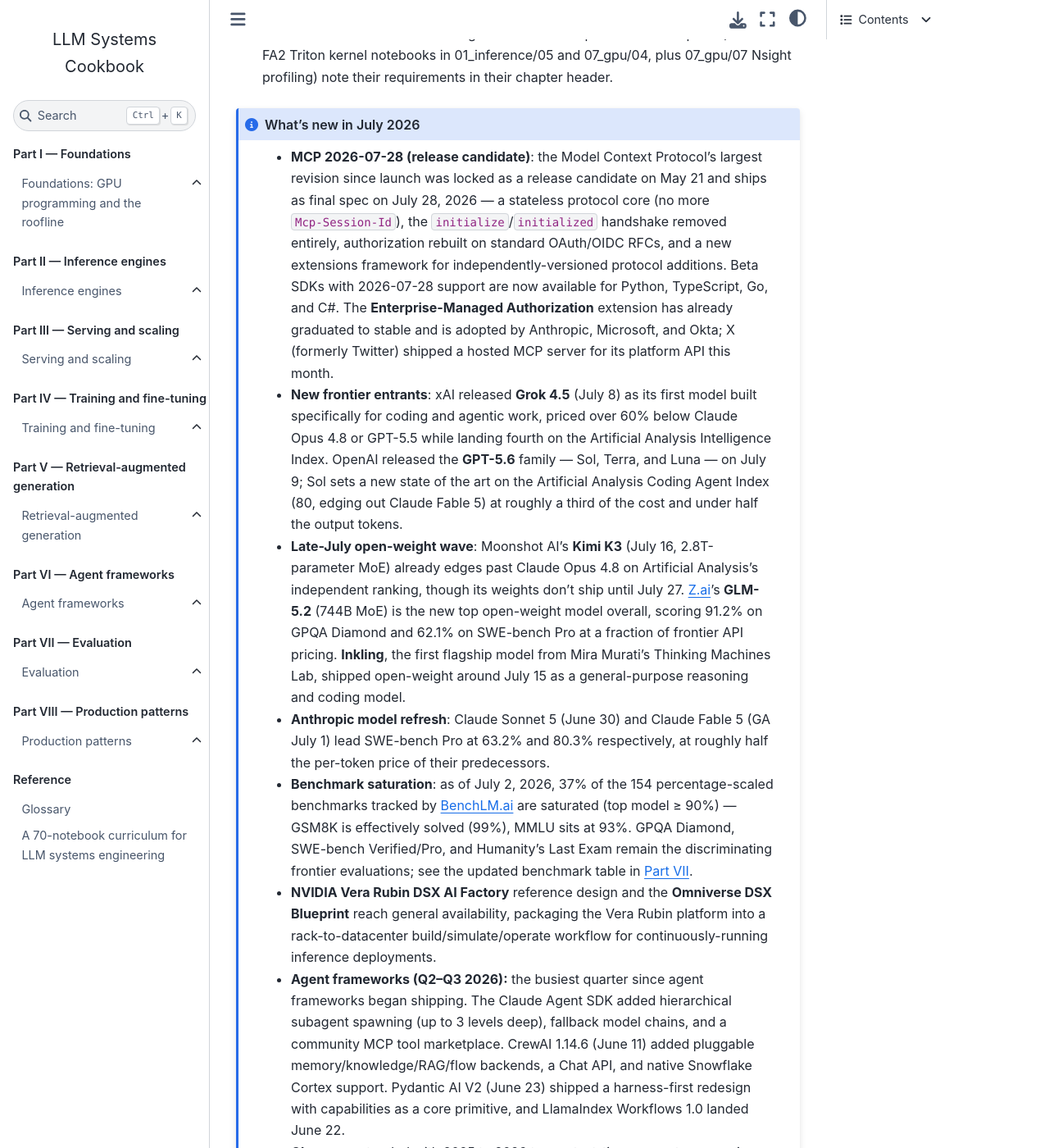
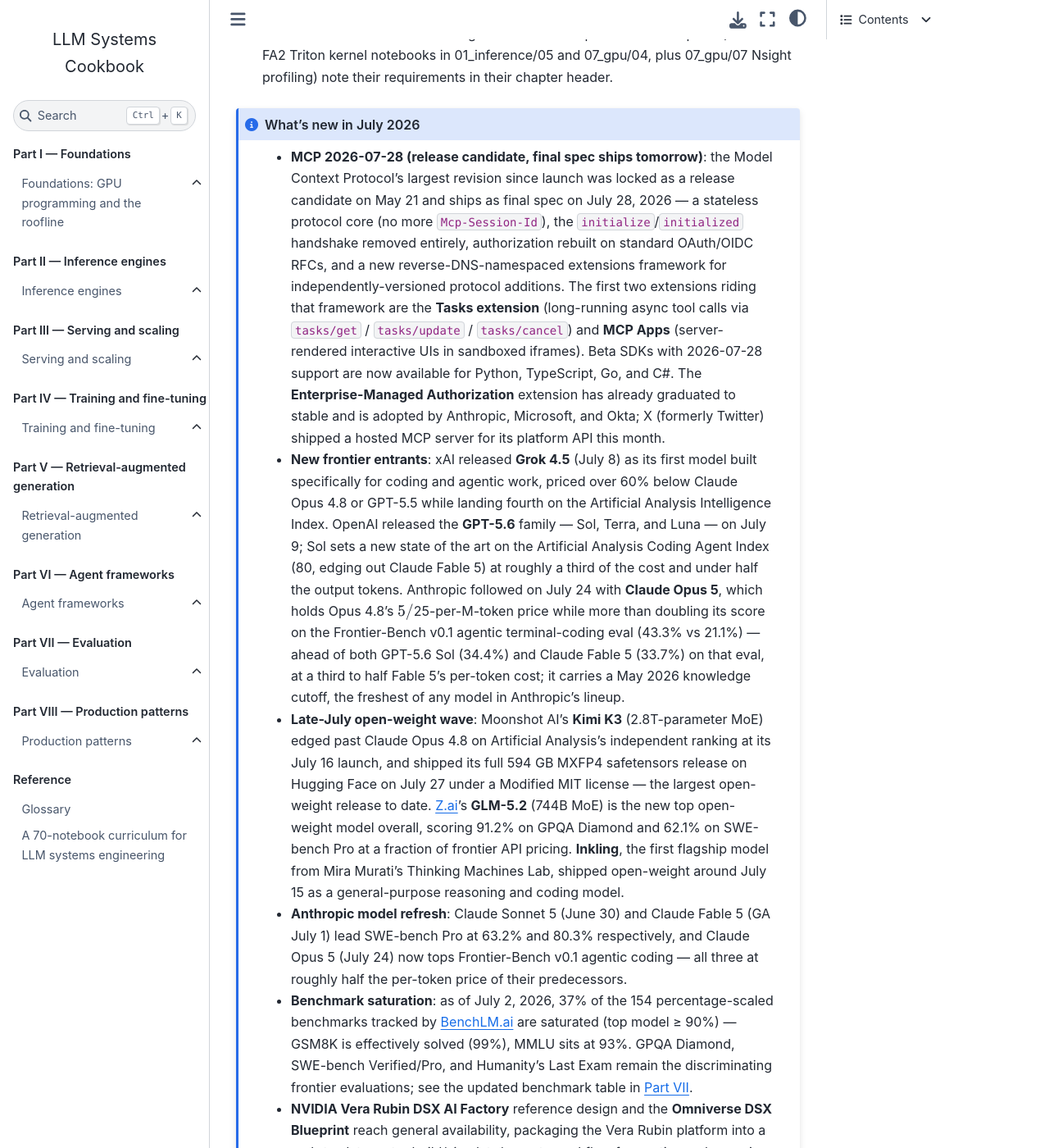
Before and after one commit to hassan11196/llm-systems-cookbook, a Jupyter Book: the page built from intro.md, in a window 1280 px wide and 1400 px high, scrolled down 2737 px. Shown: the whole window at 82% size. Built offline with Jupyter Book 1.0.4 settings and Sphinx 7.4.7 and the Sphinx Book theme 1.1.4, drawn with Linux system fonts in a browser that asks for light colours; pages that are not in the unit, such as notebooks, are missing from menus; some of the changed text lies outside the part shown.

Commit message:
docs: refresh cookbook with week-of-July-27 2026 LLM ecosystem developments
- Claude Opus 5 (July 24): Opus-tier refresh beating Opus 4.8, GPT-5.6 Sol,
  and Claude Fable 5 on Frontier-Bench v0.1 agentic coding at Opus 4.8 pricing.
- Kimi K3's full 594GB MXFP4 weights shipped July 27 on Hugging Face,
  resolving the prior 'weights ship July 27' note.
- Gemini 3.5 Pro delayed a third time; Google shipped Gemini 3.6 Flash,
  3.5 Flash-Lite, and 3.5 Flash Cyber instead on July 21.
- NVIDIA Vera Rubin reached gigascale production plus a national AI-factory
  partnership with Japan's Noetra Corp.
- LangGraph per-node timeouts, DeltaChannel, and typed v2 streaming API.
- Framework pins bumped to vLLM 0.25 and SGLang 0.5.15.

````diff
--- a/intro.md
+++ b/intro.md
@@ -183,17 +183,21 @@
 ```{admonition} What's new in July 2026
 :class: note
 
-- **MCP 2026-07-28 (release candidate)**: the Model Context Protocol's
-  largest revision since launch was locked as a release candidate on May
-  21 and ships as final spec on July 28, 2026 — a stateless protocol core
-  (no more `Mcp-Session-Id`), the `initialize`/`initialized` handshake
-  removed entirely, authorization rebuilt on standard OAuth/OIDC RFCs, and
-  a new extensions framework for independently-versioned protocol
-  additions. Beta SDKs with 2026-07-28 support are now available for
-  Python, TypeScript, Go, and C#. The **Enterprise-Managed Authorization**
-  extension has already graduated to stable and is adopted by Anthropic,
-  Microsoft, and Okta; X (formerly Twitter) shipped a hosted MCP server
-  for its platform API this month.
+- **MCP 2026-07-28 (release candidate, final spec ships tomorrow)**: the
+  Model Context Protocol's largest revision since launch was locked as a
+  release candidate on May 21 and ships as final spec on July 28, 2026 — a
+  stateless protocol core (no more `Mcp-Session-Id`), the
+  `initialize`/`initialized` handshake removed entirely, authorization
+  rebuilt on standard OAuth/OIDC RFCs, and a new reverse-DNS-namespaced
+  extensions framework for independently-versioned protocol additions. The
+  first two extensions riding that framework are the **Tasks extension**
+  (long-running async tool calls via `tasks/get` / `tasks/update` /
+  `tasks/cancel`) and **MCP Apps** (server-rendered interactive UIs in
+  sandboxed iframes). Beta SDKs with 2026-07-28 support are now available
+  for Python, TypeScript, Go, and C#. The **Enterprise-Managed
+  Authorization** extension has already graduated to stable and is adopted
+  by Anthropic, Microsoft, and Okta; X (formerly Twitter) shipped a hosted
+  MCP server for its platform API this month.
 - **New frontier entrants**: xAI released **Grok 4.5** (July 8) as its
   first model built specifically for coding and agentic work, priced
   over 60% below Claude Opus 4.8 or GPT-5.5 while landing fourth on the
@@ -201,18 +205,27 @@
   family — Sol, Terra, and Luna — on July 9; Sol sets a new state of the
   art on the Artificial Analysis Coding Agent Index (80, edging out
   Claude Fable 5) at roughly a third of the cost and under half the
-  output tokens.
-- **Late-July open-weight wave**: Moonshot AI's **Kimi K3** (July 16,
-  2.8T-parameter MoE) already edges past Claude Opus 4.8 on Artificial
-  Analysis's independent ranking, though its weights don't ship until
-  July 27. Z.ai's **GLM-5.2** (744B MoE) is the new top open-weight model
-  overall, scoring 91.2% on GPQA Diamond and 62.1% on SWE-bench Pro at a
-  fraction of frontier API pricing. **Inkling**, the first flagship model
-  from Mira Murati's Thinking Machines Lab, shipped open-weight around
-  July 15 as a general-purpose reasoning and coding model.
+  output tokens. Anthropic followed on July 24 with **Claude Opus 5**,
+  which holds Opus 4.8's $5/$25-per-M-token price while more than
+  doubling its score on the Frontier-Bench v0.1 agentic terminal-coding
+  eval (43.3% vs 21.1%) — ahead of both GPT-5.6 Sol (34.4%) and Claude
+  Fable 5 (33.7%) on that eval, at a third to half Fable 5's per-token
+  cost; it carries a May 2026 knowledge cutoff, the freshest of any model
+  in Anthropic's lineup.
+- **Late-July open-weight wave**: Moonshot AI's **Kimi K3** (2.8T-parameter
+  MoE) edged past Claude Opus 4.8 on Artificial Analysis's independent
+  ranking at its July 16 launch, and shipped its full 594 GB MXFP4
+  safetensors release on Hugging Face on July 27 under a Modified MIT
+  license — the largest open-weight release to date. Z.ai's **GLM-5.2**
+  (744B MoE) is the new top open-weight model overall, scoring 91.2% on
+  GPQA Diamond and 62.1% on SWE-bench Pro at a fraction of frontier API
+  pricing. **Inkling**, the first flagship model from Mira Murati's
+  Thinking Machines Lab, shipped open-weight around July 15 as a
+  general-purpose reasoning and coding model.
 - **Anthropic model refresh**: Claude Sonnet 5 (June 30) and Claude Fable 5
-  (GA July 1) lead SWE-bench Pro at 63.2% and 80.3% respectively, at
-  roughly half the per-token price of their predecessors.
+  (GA July 1) lead SWE-bench Pro at 63.2% and 80.3% respectively, and
+  Claude Opus 5 (July 24) now tops Frontier-Bench v0.1 agentic coding —
+  all three at roughly half the per-token price of their predecessors.
 - **Benchmark saturation**: as of July 2, 2026, 37% of the 154
   percentage-scaled benchmarks tracked by BenchLM.ai are saturated
   (top model ≥ 90%) — GSM8K is effectively solved (99%), MMLU sits at
@@ -230,7 +243,9 @@
   memory/knowledge/RAG/flow backends, a Chat API, and native Snowflake
   Cortex support. Pydantic AI V2 (June 23) shipped a harness-first
   redesign with capabilities as a core primitive, and LlamaIndex
-  Workflows 1.0 landed June 22.
+  Workflows 1.0 landed June 22. LangGraph followed with per-node timeouts,
+  a `DeltaChannel` for incremental state updates, and a typed v2 streaming
+  API.
 - **Glossary** extended with 2025 to 2026 terms: test-time compute, reasoning
   models, BitNet / ternary quantization, FP4 (Blackwell), VLM / SigLIP,
   NVIDIA Dynamo / NIXL, DoRA, ORPO, Vera Rubin GPU, PegaFlow, Gemini 3.5
@@ -238,8 +253,8 @@
 - **Curriculum spec** updated with the v0.3 roadmap: inference-time scaling
   notebook, BitNet/sub-2-bit serving notebook, a 5-notebook multimodal track,
   and a safety/red-teaming track.
-- **Framework pins** refreshed to the May 2026 ecosystem (torch 2.7, vLLM
-  0.20, SGLang 0.5 + XGrammar-2, TRL 0.26, PEFT 0.14, JAX 0.6).
+- **Framework pins** refreshed to the July 2026 ecosystem (torch 2.7, vLLM
+  0.25, SGLang 0.5.15 + XGrammar-2, TRL 0.26, PEFT 0.14, JAX 0.6).
 - **Training track (v0.2):** six remaining notebooks (tensor parallel,
   pipeline parallel, LoRA/DoRA, QLoRA, DPO/ORPO, GRPO) are fully specified
   and in active development.
@@ -247,7 +262,16 @@
   speed and Pro-tier coding/agentic accuracy; 1 M-token context window;
   dynamic thinking on by default; Gemini Spark persistent 24/7 agent; ADK v1.0
   stable across Python, Go, Java, and TypeScript; A2A v1.0 in production at
-  150+ organisations. **Gemini 3.5 Pro** expected June 2026.
+  150+ organisations. **Gemini 3.5 Pro** has since slipped past its original
+  June 2026 target for a third time — Google DeepMind reportedly rebuilt the
+  base model after it fell short of internal hallucination and reliability
+  goals — and remains unreleased as of July 27. In its place, Google shipped
+  three Flash-tier models on July 21: **Gemini 3.6 Flash** (the new default
+  model; 17% fewer output tokens than 3.5 Flash, a March 2026 knowledge
+  cutoff, 58.7% on SWE-bench Pro, and output pricing cut to $7.50/M tokens),
+  **Gemini 3.5 Flash-Lite** (high-throughput, low-latency tier at
+  $0.30/$2.50 per M tokens), and **Gemini 3.5 Flash Cyber** (a
+  vulnerability-finding model limited to a government/partner pilot).
 - **OpenAI (May 5):** GPT-5.5 Instant is now the default ChatGPT model for
   all tiers, with 52.5% fewer hallucinated claims, 30% more concise output,
   and personalisation via past conversations, files, and Gmail. GPT-5.5 Thinking
@@ -261,10 +285,13 @@
 - **Hardware roadmap:** NVIDIA Vera Rubin platform (announced GTC 2026):
   Rubin GPU (288 GB HBM4, 50 PFLOPS FP4), Vera CPU (72-core ARM), NVLink 6;
   targeting 5× Blackwell inference throughput at 10× lower cost. Rubin is
-  now in full production, with July shipments reaching Microsoft, Google,
-  AWS, and OCI alongside NVIDIA Cloud Partners CoreWeave, Lambda, Nebius,
-  and Nscale. Rubin CPX variant optimised for massive-context inference
-  now documented in the glossary.
+  now in full production and, per NVIDIA (July 21), "going gigascale":
+  NVL72 racks are live at CoreWeave, Google Cloud, Microsoft Azure, OCI,
+  and Mistral, alongside NVIDIA Cloud Partners Lambda, Nebius, and Nscale.
+  A July 16 partnership with Japan's Noetra Corp — backed by Japan's METI
+  — will build a national Vera Rubin AI factory (13,750 Vera CPUs, 27,500
+  Rubin GPUs) for the country's FRONTia Project. Rubin CPX variant
+  optimised for massive-context inference now documented in the glossary.
 - **Serving infrastructure:** PegaFlow (Novita AI, May 2026): GIL-free Rust
   external KV cache for vLLM/SGLang with GPU offload, SSD tiering, and RDMA
   cross-node KV sharing.
````
Also changed, not shown: CURRICULUM_SPEC.md (+1 -0 lines), glossary.md (+41 -4 lines), notebooks/04_agents/index.md (+1 -1 lines), notebooks/08_production/index.md (+17 -10 lines).
